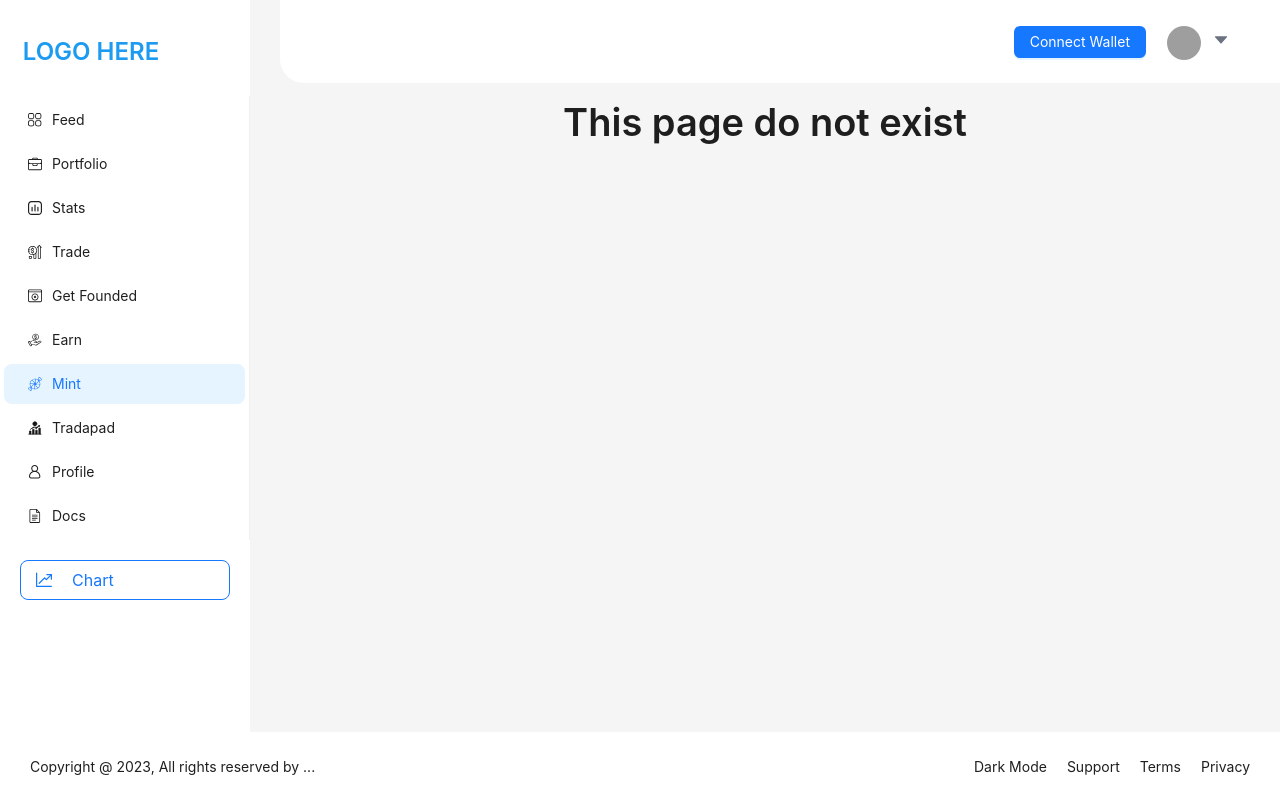
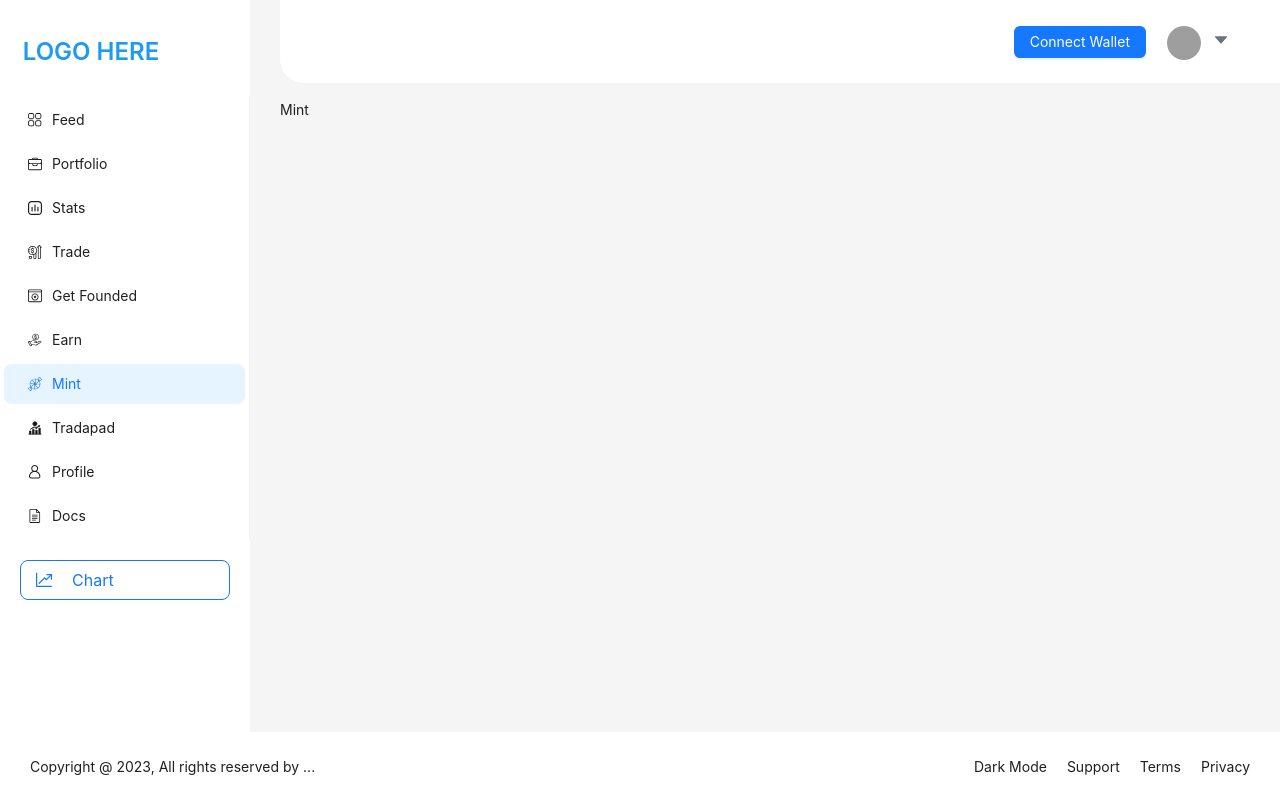
Before and after one commit to piratedevgit/prep_dex, a React (Create React App) app: page /mint in a window 1280 px wide. Built offline with nearby package versions, Linux system fonts and the light colour scheme; grey boxes are pictures that could not be loaded.

Commit message:
remove some usless imports

```diff
--- /dev/null
+++ b/src/pages/mint/index.tsx
@@ -0,0 +1,5 @@
+import PrivateLayout from "../../layouts/private";
+
+export default function Mint() {
+  return <PrivateLayout>Mint</PrivateLayout>;
+}
--- a/src/pages/stats/index.tsx
+++ b/src/pages/stats/index.tsx
@@ -1,22 +1,11 @@
-import {
-  Avatar,
-  Card,
-  Col,
-  Divider,
-  Image,
-  Progress,
-  Row,
-  Space,
-  Typography,
-} from "antd";
+import { Card, Col, Progress, Row, Space, Typography } from "antd";
 import PrivateLayout from "../../layouts/private";
-import { CommentIcon, HeartIcon, SavedIcon } from "../../components/SVG";
 import { PageTitle } from "../../components/custom";
 import { TextProps } from "antd/es/typography/Text";
 import { TitleProps } from "antd/es/typography/Title";
 import { CSSProperties } from "react";
 
-const { Title, Paragraph, Text, Link } = Typography;
+const { Title, Text } = Typography;
 
 const CustomText = (props: TextProps) => {
   return <Text className="text-[17px]" {...props} />;
--- a/src/routes/index.tsx
+++ b/src/routes/index.tsx
@@ -3,6 +3,7 @@ import Earn from "../pages/earn";
 import Stats from "../pages/stats";
 import Feeds from "../pages/feed";
 import Notfound from "../pages/notfound";
+import Mint from "../pages/mint";
 
 const router = createBrowserRouter([
   {
@@ -18,6 +19,10 @@ const router = createBrowserRouter([
     element: <Stats />,
   },
   {
+    path: "/mint",
+    element: <Mint />,
+  },
+  {
     path: "*",
     element: <Notfound />,
   },
```
